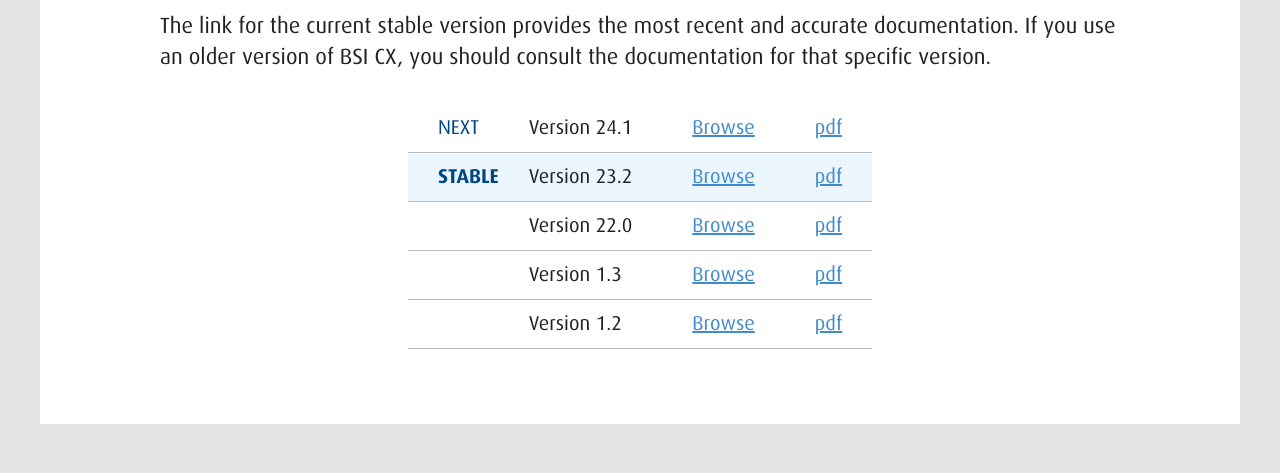
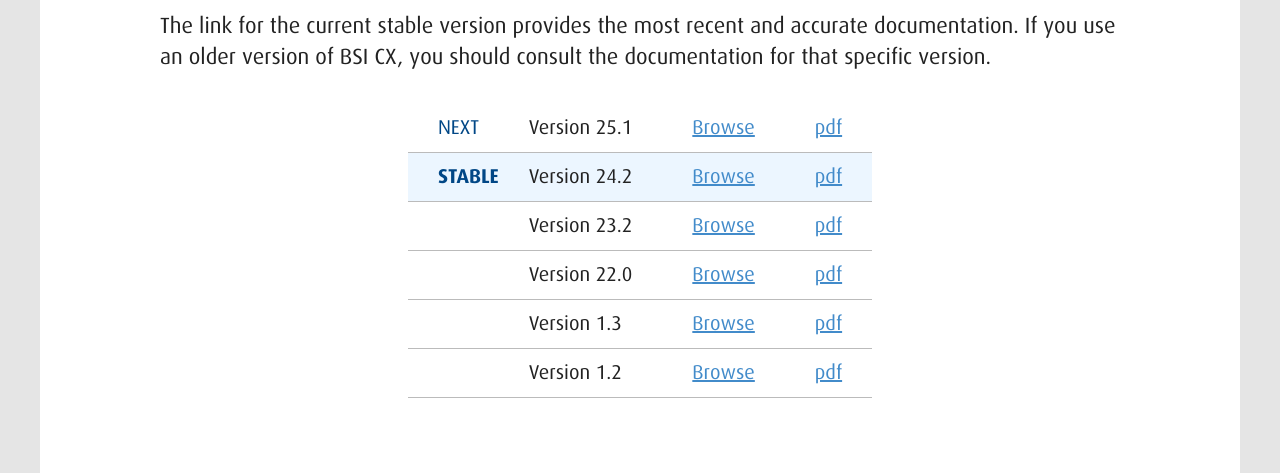
Before and after one commit to bsi-software/bsi-cx-docs, a plain HTML site: page index.html in a window 1280 px wide. Shown: the part 829-1302 px from the top of the page. Before the commit the page ends 1253 px from the top, so only its background shows below. Drawn offline with Linux system fonts and the light colour scheme.

Commit message:
Update index.html
Replaced stable release 24/1 with 24/2
Added next release 25/1

```diff
--- a/index.html
+++ b/index.html
@@ -49,14 +49,20 @@
 
             <table class="content-table version-table">
                 <tbody>
+                   <tr>
+                        <td class="first version-marker next">next</td>
+                        <td>Version 25.1</td>
+                        <td><a href="./docs/25.1/design.html">Browse</a></td>
+                        <td><a href="./docs/25.1/design.pdf">pdf</a></td>
+                   </tr>
+                   <tr class="stable-version-row">
+                        <td class="first version-marker stable">stable</td>
+                        <td>Version 24.2</td>
+                        <td><a href="./docs/24.2/design.html">Browse</a></td>
+                        <td><a href="./docs/24.2/design.pdf">pdf</a></td>
+                    </tr>
                     <tr>
-                        <td class="first version-marker next">next</td>
-                        <td>Version 24.1</td>
-                        <td><a href="./docs/24.1/design.html">Browse</a></td>
-                        <td><a href="./docs/24.1/design.pdf">pdf</a></td>
-                    </tr>
-                    <tr class="stable-version-row">
-                        <td class="first version-marker stable">stable</td>
+                        <td class="first"></td>
                         <td>Version 23.2</td>
                         <td><a href="./docs/23.2/design.html">Browse</a></td>
                         <td><a href="./docs/23.2/design.pdf">pdf</a></td>
```
